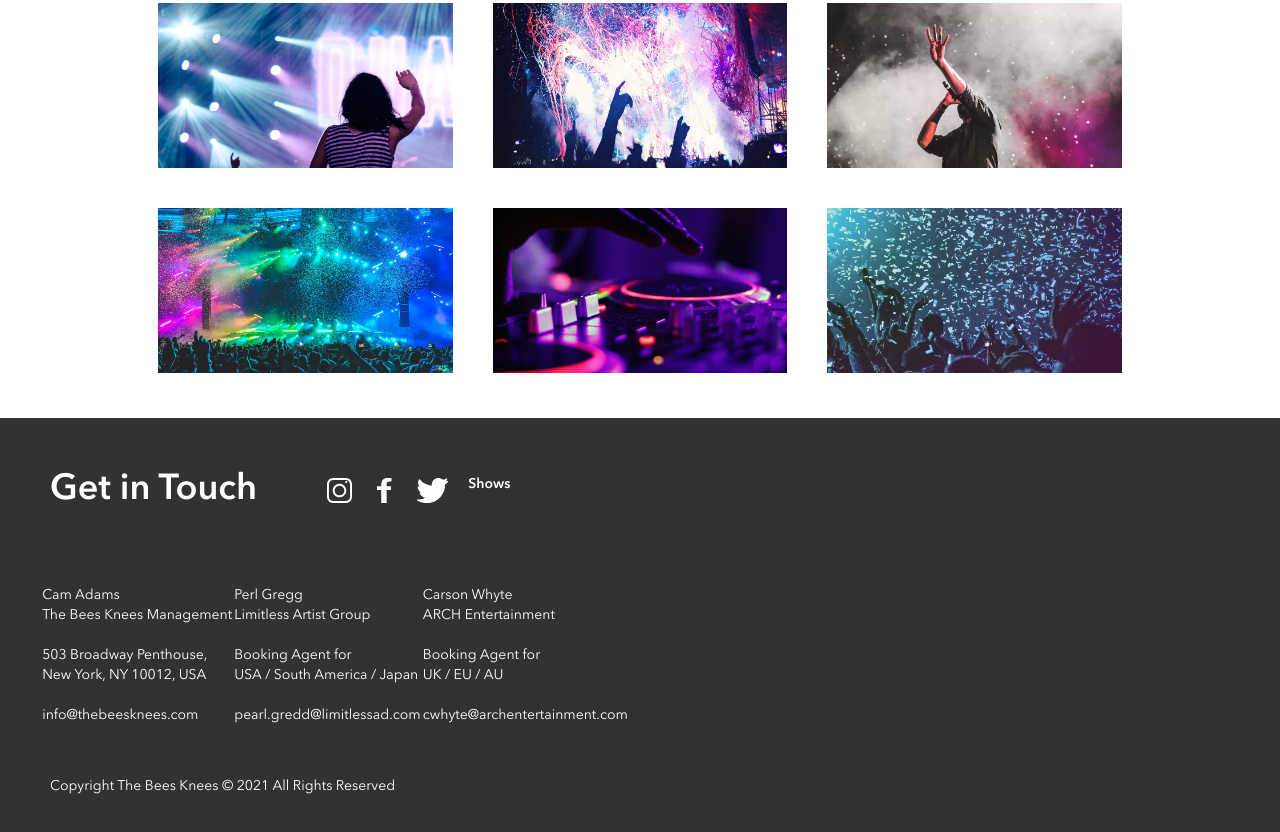
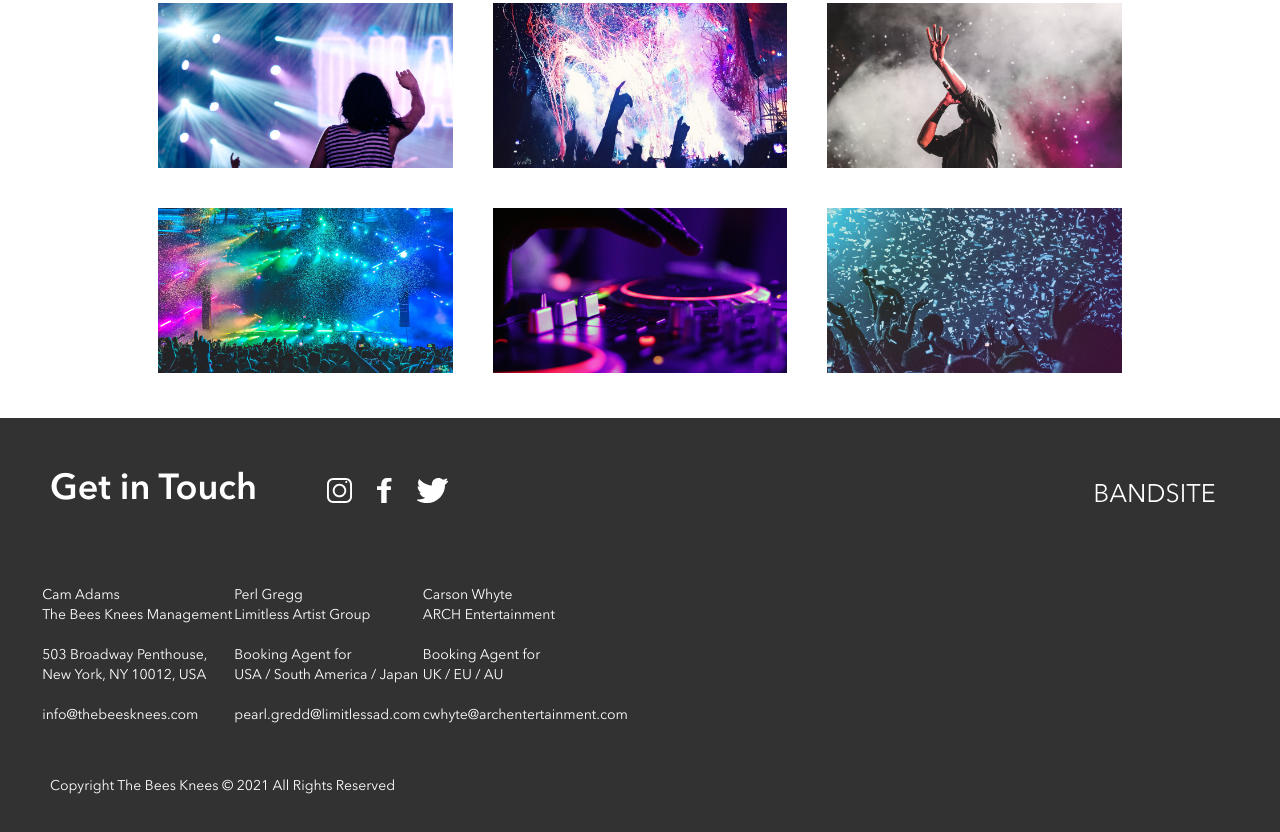
Before and after one commit to JojoPagan/joseph-pagan-bandsite, a plain HTML site: page index.html in a window 1280 px wide. Shown: the part 2589-3421 px from the top of the page. Drawn offline with Linux system fonts and the light colour scheme; files whose address does not match are found by name.

Commit message:
Logo in footer

```diff
--- a/index.html
+++ b/index.html
@@ -87,8 +87,10 @@
           <li>
             <img class="icon" src="./assets/icons/SVG/Icon-twitter.svg" alt="twitter logo">
           </li>
+        </ul>
+        <ul>
           <li>
-            <a href="#">Shows</a>
+            <img class="footer-logo" src="./assets/logos/Logo-bandsite.svg" alt="logo">
           </li>
         </ul>
       </div>
--- a/styles/bio.css
+++ b/styles/bio.css
@@ -54,6 +54,7 @@ footer {
   display: flex;
   align-items: center;
   color: #ffffff;
+  justify-content: space-between;
 }
 .foot h3 {
   margin: 0;
@@ -104,6 +105,13 @@ footer {
   align-content: flex-start;
   margin: 20px 0;
   line-height: 20px;
+}
+
+.footer-logo {
+  width: 100%;
+  height: 20px;
+  margin-top: 15px;
+  justify-content: flex-end;
 }
 
 @font-face {
```
